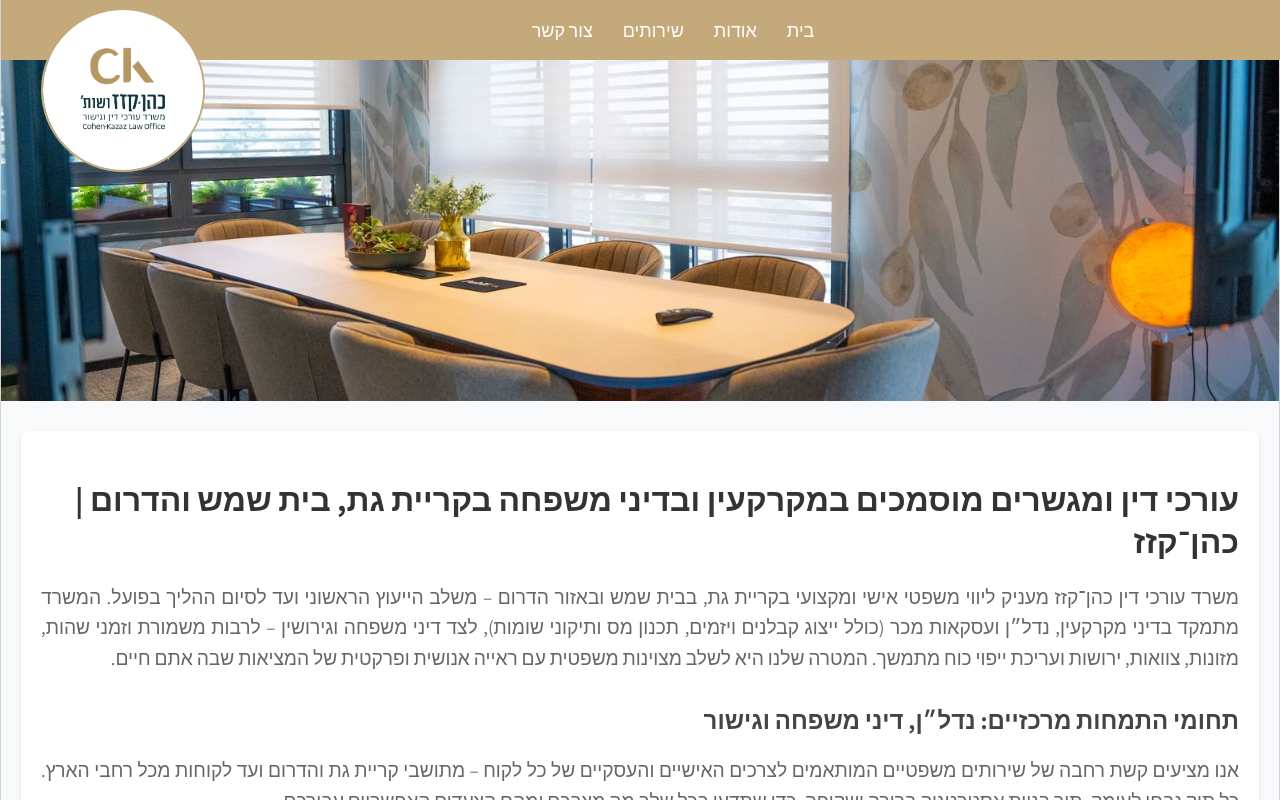
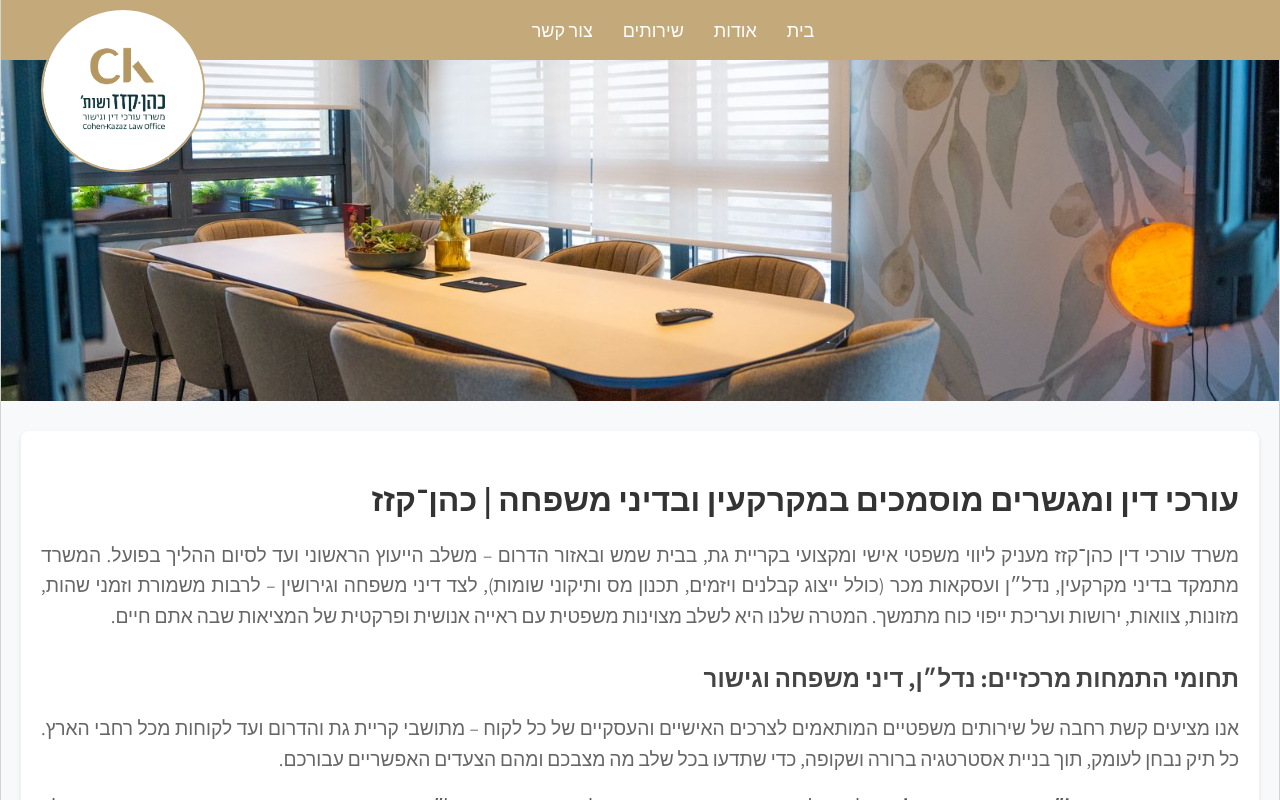
Before and after one commit to hagaicohen/cohenkazaz, an Angular app: page / in a window 1280 px wide. Shown: the top 800 px of the page. Built offline with nearby package versions, Linux system fonts and the light colour scheme.

Commit message:
improve SEO 12-11-25

```diff
--- a/src/app/about/about.component.html
+++ b/src/app/about/about.component.html
@@ -1,5 +1,5 @@
 <div class="about-content">
-  <h1 id="about">משרד עורכי דין בתחום המקרקעין והמשפחה בקריית גת, בית שמש והדרום | כהן-קזז</h1>
+  <h1 id="about">משרד עורכי דין בתחום המקרקעין והמשפחה | כהן-קזז</h1>
 
   <p>
     משרד עורכי דין כהן־קזז הוקם כדי להעניק ללקוחותיו מעטפת משפטית אזרחית מלאה –
--- a/src/app/contact/contact.component.html
+++ b/src/app/contact/contact.component.html
@@ -1,5 +1,5 @@
 <div class="contact-content">
-  <h1>צרו קשר עם משרד עורכי דין בקריית גת, בית שמש והדרום</h1>
+  <h1>צרו קשר עם משרד עורכי דין כהן קזז</h1>
   <p style="margin-top:-10px">
     נשמח לסייע בכל שאלה או ייעוץ משפטי בתחומי דיני משפחה, גירושין, מקרקעין, נדל״ן ומיסוי מקרקעין.
     המשרד משרת לקוחות מקריית גת, בית שמש וכל אזור הדרום.
--- a/src/app/home/home.component.html
+++ b/src/app/home/home.component.html
@@ -1,5 +1,5 @@
 <div class="home-content">
-  <h1>עורכי דין ומגשרים מוסמכים במקרקעין ובדיני משפחה בקריית גת, בית שמש והדרום | כהן־קזז</h1>
+  <h1>עורכי דין ומגשרים מוסמכים במקרקעין ובדיני משפחה | כהן־קזז</h1>
 
   <p>
     משרד עורכי דין כהן־קזז מעניק ליווי משפטי אישי ומקצועי בקריית גת, בבית שמש ובאזור הדרום –
--- a/src/app/services/services.component.html
+++ b/src/app/services/services.component.html
@@ -1,5 +1,5 @@
 <div class="services-content">
-  <h1>עורכי דין דיני משפחה, נדל״ן, מקרקעין וגישור בקריית גת | כהן־קזז</h1>
+  <h1>עורכי דין דיני משפחה, נדל״ן, מקרקעין וגישור  | כהן־קזז</h1>
 
   <p>
     משרד עורכי דין כהן־קזז מתמחה בליווי אישי ומקצועי בתחומי
```
